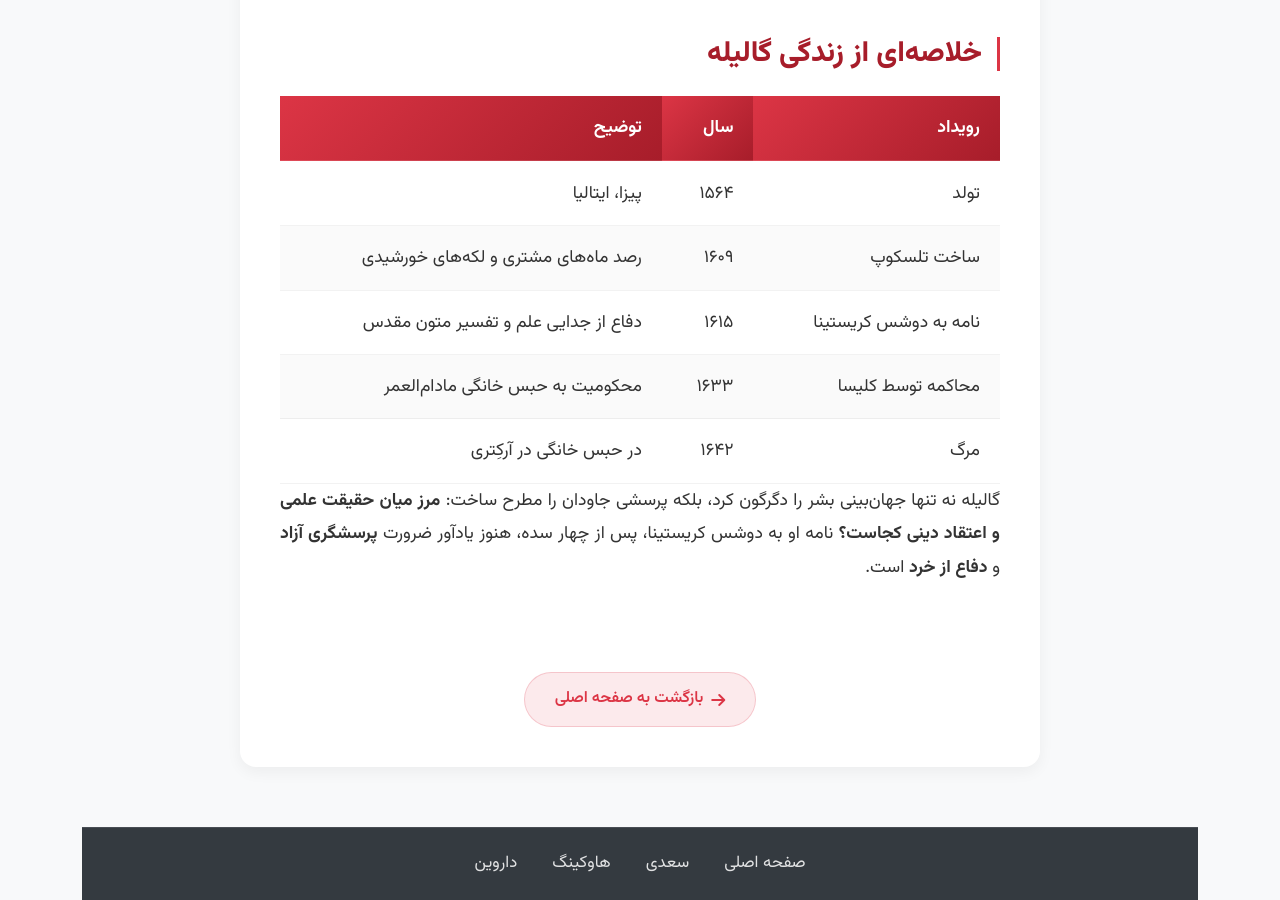
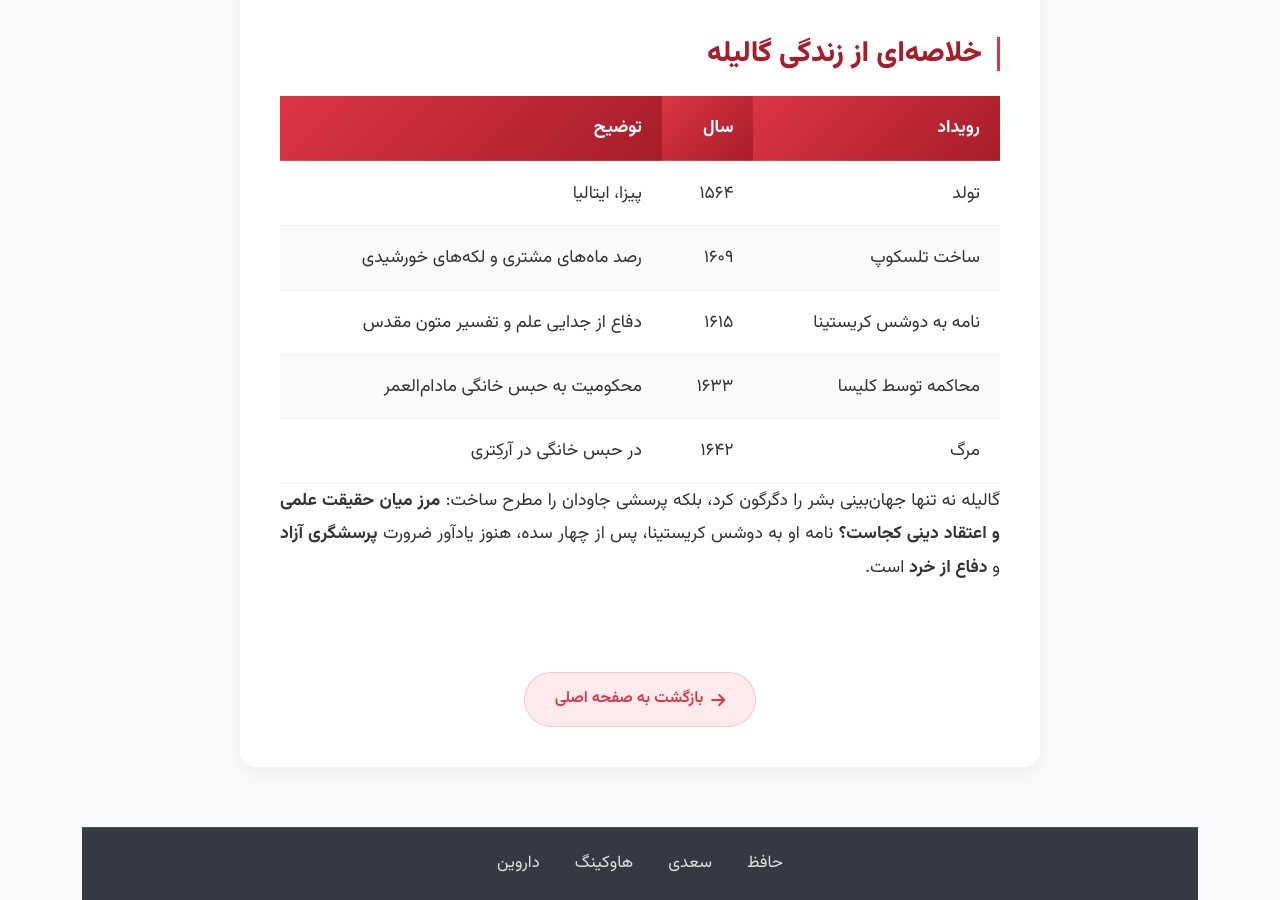
Before and after one commit to darkblog/darkblog.github.io, a Jekyll site: the page built from _posts/2025-7-5-68.md, in a window 1280 px wide and 900 px high, scrolled down 1705 px. Built offline with Jekyll 4.4.1, drawn with Linux system fonts in a browser that asks for light colours.

Commit message:
Update post.html

```diff
--- a/_layouts/post.html
+++ b/_layouts/post.html
@@ -533,7 +533,7 @@
         <!-- فوتر ساده بدون کپی رایت -->
         <div class="simple-footer">
             <div class="footer-links">
-                <a href="https://indexes.ir/">صفحه اصلی</a>
+                <a href="https://indexes.ir/47">حافظ</a>
                 <a href="https://indexes.ir/9">سعدی</a>
                 <a href="https://indexes.ir/70">هاوکینگ</a>
                 <a href="https://indexes.ir/69">داروین</a>
```
